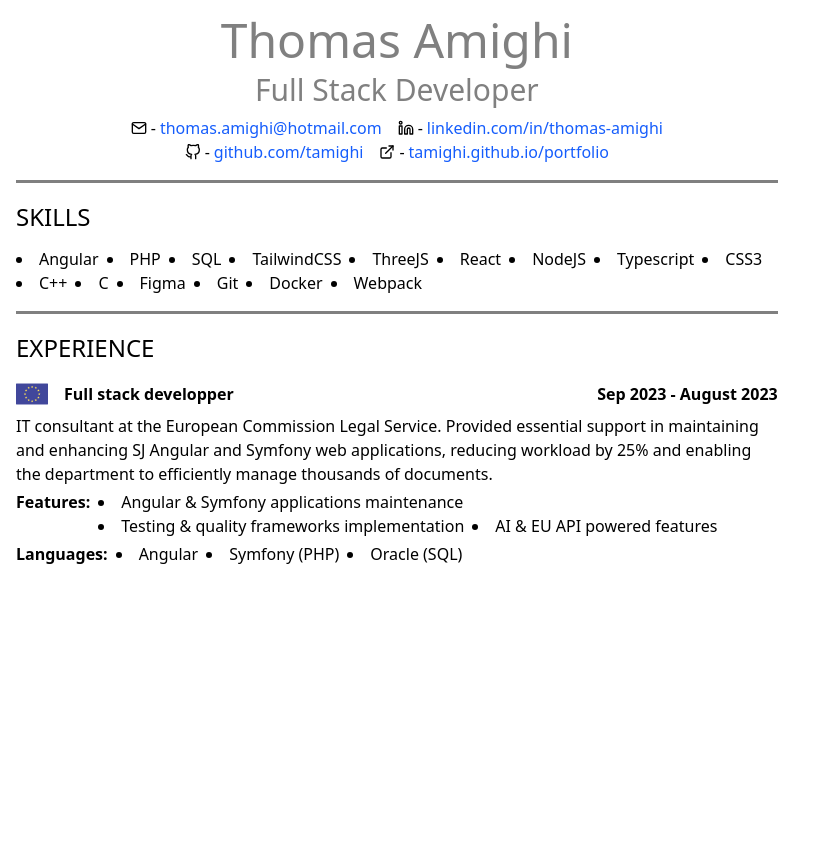
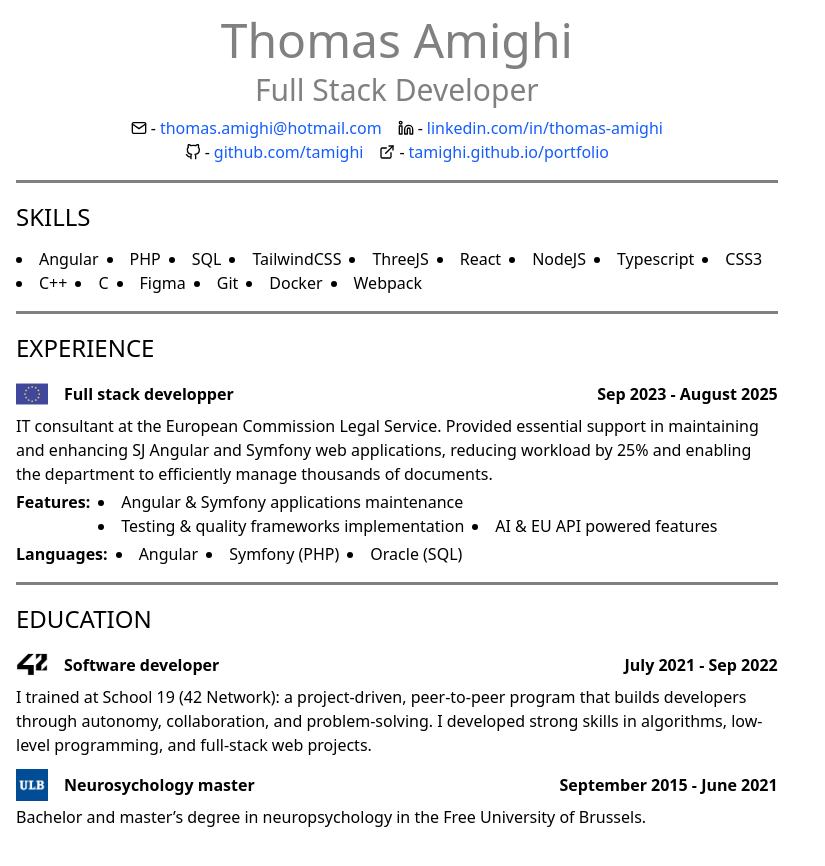
Before and after one commit to tamighi/cv-react, a React (Vite) app: page / in a window 1280 px wide. Shown: the top 866 px of the page, without its empty margins (0-825 px from the left). Built offline with nearby package versions, Linux system fonts and the light colour scheme.

Commit message:
feat: education

```diff
--- a/src/App.tsx
+++ b/src/App.tsx
@@ -1,3 +1,4 @@
+import Education from "./main/Education";
 import Experience from "./main/Experience";
 import Header from "./main/Header";
 import Skills from "./main/Skills";
@@ -11,6 +12,8 @@ const App = () => {
         <Skills />
         <hr />
         <Experience />
+        <hr />
+        <Education />
       </div>
     </div>
   );
--- /dev/null
+++ b/src/assets/shared/constants/education.ts
@@ -0,0 +1,37 @@
+import { fortytwo, ulb } from "../images";
+
+export type Education = {
+  title: string;
+  companyName: string;
+  period: string;
+  description: string;
+  icon?: string;
+};
+
+type Educations = {
+  [K: string]: Education;
+};
+
+export const educations = {
+  school19: {
+    title: "Software developer",
+    companyName: "School 19",
+    period: "July 2021 - Sep 2022",
+    icon: fortytwo,
+    description: `I trained at School 19 (42 Network): a project-driven, peer-to-peer program that builds developers through autonomy, collaboration, and problem-solving.
+
+I developed strong skills in algorithms, low-level programming, and full-stack web projects.`,
+  },
+  ulb: {
+    title: "Neurosychology master",
+    companyName: "ULB",
+    period: "September 2015 - June 2021",
+    icon: ulb,
+    description:
+      "Bachelor and master’s degree in neuropsychology in the Free University of Brussels.",
+  },
+} satisfies Educations;
+
+export const educationArray = Object.entries(educations).map(
+  ([id, education]) => ({ id, ...education }),
+);
--- a/src/assets/shared/constants/experiences.ts
+++ b/src/assets/shared/constants/experiences.ts
@@ -17,7 +17,7 @@ type Experiences = {
 export const experiences = {
   SJeuropeanCommission: {
     title: "Full stack developper",
-    period: "Sep 2023 - August 2023",
+    period: "Sep 2023 - August 2025",
     companyName: "European Comission",
     icon: european_union,
     description: `IT consultant at the European Commission Legal Service.
--- a/src/assets/shared/constants/index.ts
+++ b/src/assets/shared/constants/index.ts
@@ -1,3 +1,3 @@
 export * from "./experiences";
 export * from "./projects";
-export * from "./technologies";
+export * from "./skills";
--- a/src/assets/shared/images/companies/index.ts
+++ b/src/assets/shared/images/companies/index.ts
@@ -1,3 +1,4 @@
 export { default as european_union } from "./european-union.png";
 export { default as fortytwo } from "./42.png";
 export { default as selftaught } from "./self-taught.png";
+export { default as ulb } from "./ulb.png";
--- /dev/null
+++ b/src/main/Education.tsx
@@ -0,0 +1,29 @@
+import { educationArray } from "../assets/shared/constants/education";
+
+const Education = () => {
+  return (
+    <div className="flex flex-col gap-3">
+      <h3 className="text-sectionTitle">EDUCATION</h3>
+      {educationArray.map((education) => {
+        return (
+          <div className="flex flex-col overflow-hidden gap-1">
+            <div className="flex justify-between items-center gap-4">
+              <div className="flex items-center flex-row gap-4">
+                <img
+                  className="max-h-8 max-w-8"
+                  src={education.icon}
+                  alt={education.companyName}
+                />
+                <span className="font-bold">{education.title}</span>
+              </div>
+              <span className="font-bold">{education.period}</span>
+            </div>
+            <p>{education.description}</p>
+          </div>
+        );
+      })}
+    </div>
+  );
+};
+
+export default Education;
```
Also changed, not shown: src/assets/shared/constants/skills.ts (renamed from src/assets/shared/constants/technologies.ts), src/assets/shared/images/companies/ulb.png (renamed from src/assets/shared/images/companies/ulb.jpg).
